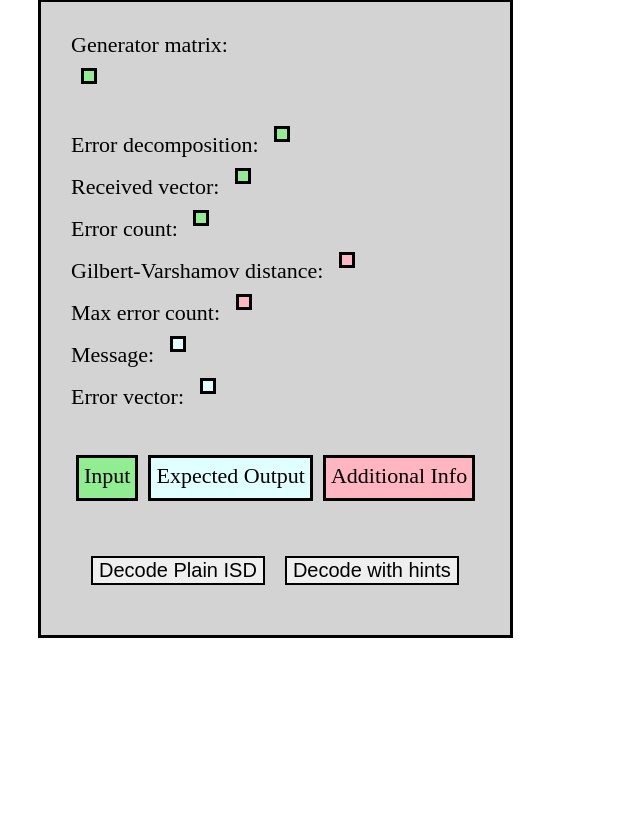
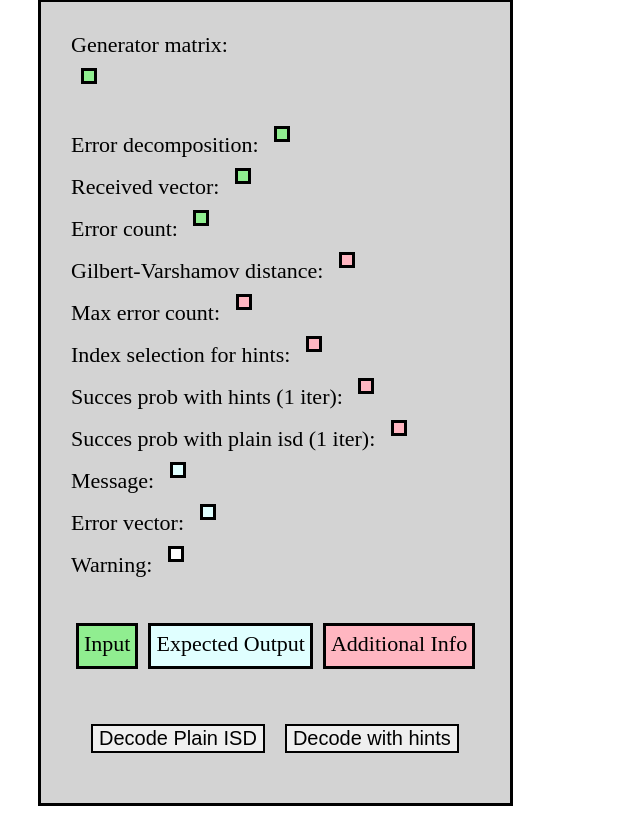
Before and after one commit to Robert-Dobry/Prange, a Flask app: page /input in a window 1280 px wide. Shown: the part 31-867 px from the top of the page, without its empty margins (0-640 px from the left). Before the commit the page ends 669 px from the top, so only its background shows below. Run offline with Flask 3, Linux system fonts and the light colour scheme.

Commit message:
make warnings

```diff
--- a/src/server.py
+++ b/src/server.py
@@ -33,7 +33,6 @@
         data = service.generate_data(t_str, int(n_size))
         service.DATA = data
         return redirect(url_for('generate_inputs'))
-        # VYRIESIT WORKFLOW SO ZADANYM T A GENEROVANIM KODU A VSTUPOV
     else:
         n_size = os.environ["N_SIZE"]
         gvd = service.gilbert_varshamov_dist(int(n_size))
@@ -49,11 +48,9 @@
         button = request.form["decode-button"]
         attempts = os.environ["N_ATTEMPTS"]
         if button == "plain":
-            print('plain')
             output = service.decode_plain_isd(service.DATA, int(attempts))
             return render_template('decoded.html', data=output)
         elif button == "hints":
-            print('hints')
             output = service.decode_with_hints(service.DATA, int(attempts))
             return render_template('decoded.html', data=output)
 
--- a/src/static/css/styles.css
+++ b/src/static/css/styles.css
@@ -118,6 +118,17 @@
     white-space: nowrap;
 }
 
+.container-child {
+    background-color: white;
+    border-style: solid;
+    display: inline-block;
+    padding: 5px;
+    font-size: 22px;
+    margin: 10px;
+    width: fit-content;
+    white-space: nowrap;
+}
+
 .decode-buttons {
     width: fit-content;
     margin-top: 30px;
--- a/src/templates/gen_inputs.html
+++ b/src/templates/gen_inputs.html
@@ -22,8 +22,6 @@
         </tr>
         {% endfor %}
         </div><br><br>
-
-
 
 
         <span class="data-item"> Error decomposition: </span>
@@ -55,7 +53,22 @@
             {{ data["max_n_errors"] }}
         </div><br>
 
+        <span class="data-item"> Index selection for hints: </span>
+        <div class="container-child-add-info">
+            {% for item in data["vector_x"] %}
+                {{ item }}
+            {% endfor %}
+        </div><br>
 
+        <span class="data-item"> Succes prob with hints (1 iter): </span>
+        <div class="container-child-add-info">
+            {{ data["prob_hints"] }}
+        </div><br>
+
+        <span class="data-item"> Succes prob with plain isd (1 iter): </span>
+        <div class="container-child-add-info">
+            {{ data["prob_plain"] }}
+        </div><br>
 
         <span class="data-item"> Message: </span>
         <div class="container-child-output">
@@ -69,7 +82,14 @@
             {% for item in data["error_vector"] %}
                 {{ item }}
             {% endfor %}
-        </div>
+        </div><br>
+
+        <span class="data-item"> Warning: </span>
+        <div class="container-child">
+            {% for item in data["message_for_user"] %}
+                {{ item }}<br>
+            {% endfor %}
+        </div><br>
 
         <div class="legenda">
 
```
Also changed, not shown: src/func.py (+7 -0 lines), src/service.py (+17 -11 lines).
